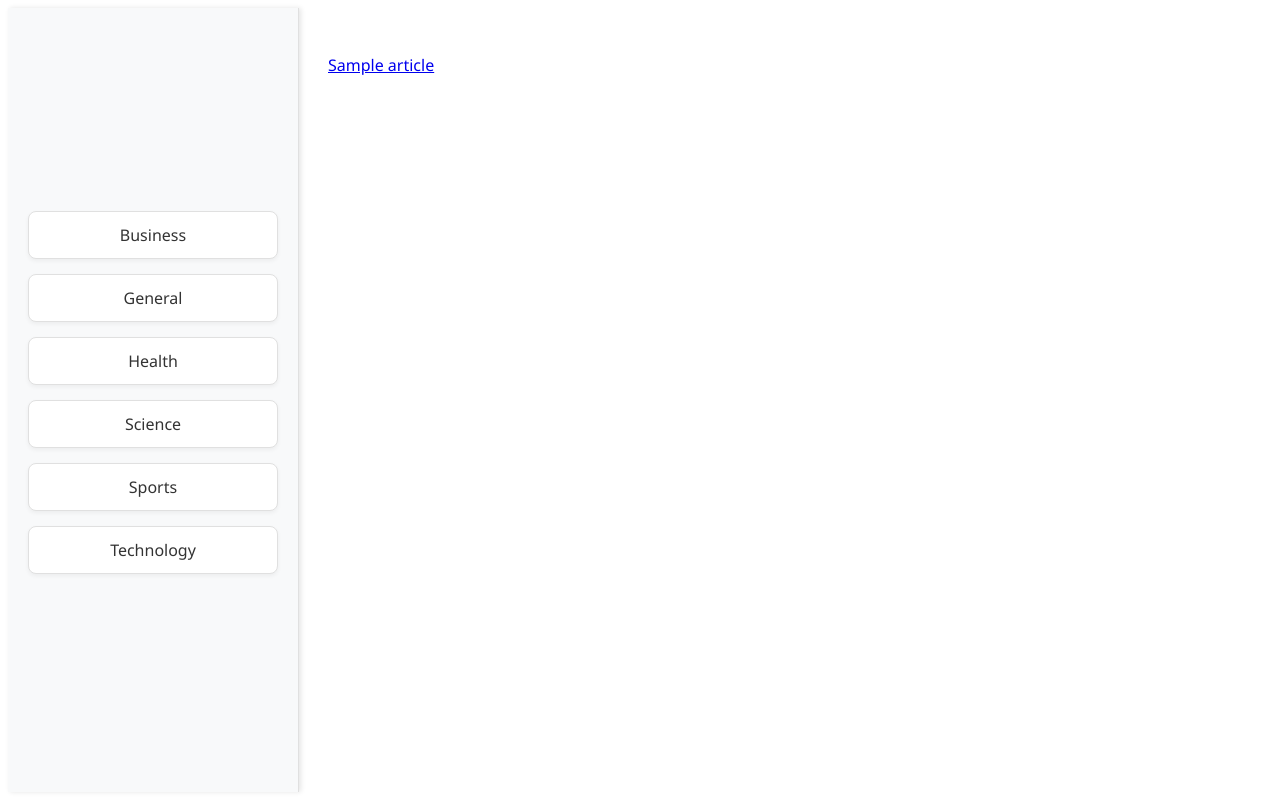
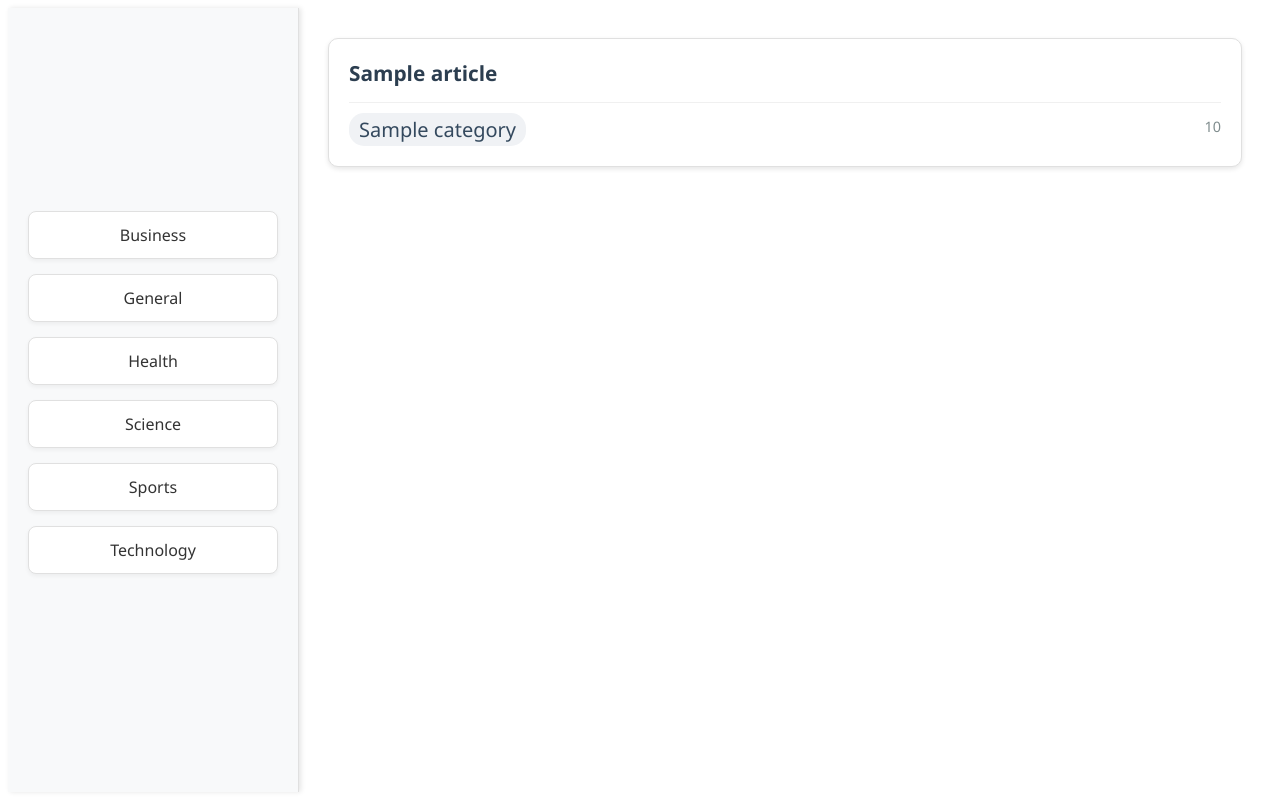
Before and after one commit to NikiTosikM/Articles, a FastAPI app: template templates/main.html in a window 1280 px wide. Run offline with FastAPI, Linux system fonts and the light colour scheme; the template is opened without the code that fills it: most values are stand-ins (such as "Sample title", 1, 10 or a date in 2020); parts of the project's set-up code (start-up, migrations or seed data) failed here and were passed over.

Commit message:
adding styling for the 'main' and 'more about' pages

```diff
--- a/requirements.txt
+++ b/requirements.txt
@@ -2,7 +2,10 @@ alembic==1.16.2
 fastapi==0.115.13
 loguru==0.7.3
 pydantic==2.11.7
+pydantic-settings==2.10.1
 redis==6.2.0
 SQLAlchemy==2.0.41
 uvicorn==0.34.3
-pydantic-settings==2.10.1
+aiohttp==3.12.13
+asyncpg==0.30.0
+Jinja2==3.1.6
--- a/static/css/style.css
+++ b/static/css/style.css
@@ -74,3 +74,131 @@ main {
 .category_link {
     text-decoration: none;
 }
+
+.article_div {
+    background-color: white;
+    border-radius: 10px;
+    padding: 20px 20px 10px;
+    margin-bottom: 20px;
+    box-shadow: 0 2px 5px rgba(0, 0, 0, 0.1);
+    transition: all 0.3s ease;
+    border: 1px solid #e0e0e0;
+}
+
+.article_div:hover {
+    transform: translateY(-3px);
+    box-shadow: 0 5px 15px rgba(0, 0, 0, 0.1);
+    border-color: #d0d7de;
+}
+
+.article_div a {
+    text-decoration: none;
+    color: #333;
+}
+
+.article_div h3 {
+    margin: 0 0 15px 0;
+    font-size: 1.3rem;
+    font-weight: 600;
+    color: #2c3e50;
+}
+
+.brief_info_article {
+    display: flex;
+    justify-content: space-between;
+    color: #7f8c8d;
+    font-size: 0.9rem;
+    border-top: 1px solid #f0f0f0;
+}
+
+.brief_info_article p:first-child {
+    background-color: #f0f2f5;
+    padding: 3px 10px;
+    border-radius: 15px;
+    color: #34495e;
+}
+
+.article_link{
+    text-decoration: none;
+}
+
+.category{
+    font-size: 20px;
+    margin: 10px 0;
+}
+
+
+.main {
+    max-width: 1200px;
+    margin: 0 auto;
+    padding: 20px 0;
+    position: relative;
+    min-height: 80vh;
+}
+
+.title_main {
+    font-size: 2.5rem;
+    margin-bottom: 1rem;
+    color: #222;
+}
+
+.description {
+    font-size: 1.1rem;
+    margin-bottom: 2rem;
+    max-width: 800px;
+}
+
+.data_published_views_div {
+    position: absolute;
+    bottom: -50px;
+    right: 0px;
+    display: flex;
+    flex-direction: column;
+    gap: 0.5rem;
+    text-align: right;
+    color: #666;
+    font-size: 15px;
+}
+
+.data_published_views_div p {
+    margin: 0;
+}
+
+.list_categories {
+    list-style: none;
+    padding: 0;
+    margin: 0;
+    width: 100%;
+}
+
+.category_element {
+    margin-bottom: 15px;
+}
+
+.category_name {
+    padding: 12px 15px;
+    margin: 0;
+    background-color: white;
+    border: 1px solid #e0e0e0;
+    border-radius: 8px;
+    font-size: 16px;
+    font-weight: 500;
+    color: #333;
+    text-align: center;
+    cursor: pointer;
+    transition: all 0.3s ease;
+    box-shadow: 0 2px 4px rgba(0, 0, 0, 0.05);
+}
+
+.category_name:hover {
+    background-color: #f0f2f5;
+    border-color: #d0d7de;
+    transform: translateY(-2px);
+    box-shadow: 0 4px 8px rgba(0, 0, 0, 0.1);
+}
+
+.category_element.active .category_name {
+    background-color: #007bff;
+    color: white;
+    border-color: #007bff;
+}
--- a/templates/main.html
+++ b/templates/main.html
@@ -62,8 +62,14 @@
         </section>
         <section class="articles_info">
             {% for article in articles %}
-                <a href="{{ url_for('detail_desc_article', id_article=article.id) }}">
-                    <p>{{article.title}}</p>
+                <a class="article_link" href="{{ url_for('detail_desc_article', id_article=article.id) }}">
+                    <div class="article_div">
+                            <h3>{{article.title}}</h3>
+                        <div class="brief_info_article">
+                            <p class="category">{{article.category}}</p>
+                            <p>{{article.views}}</p>
+                        </div>
+                    </div>
                 </a>
             {% endfor %}
         </section>
```
Also changed, not shown: templates/about_article.html (+15 -3 lines).
